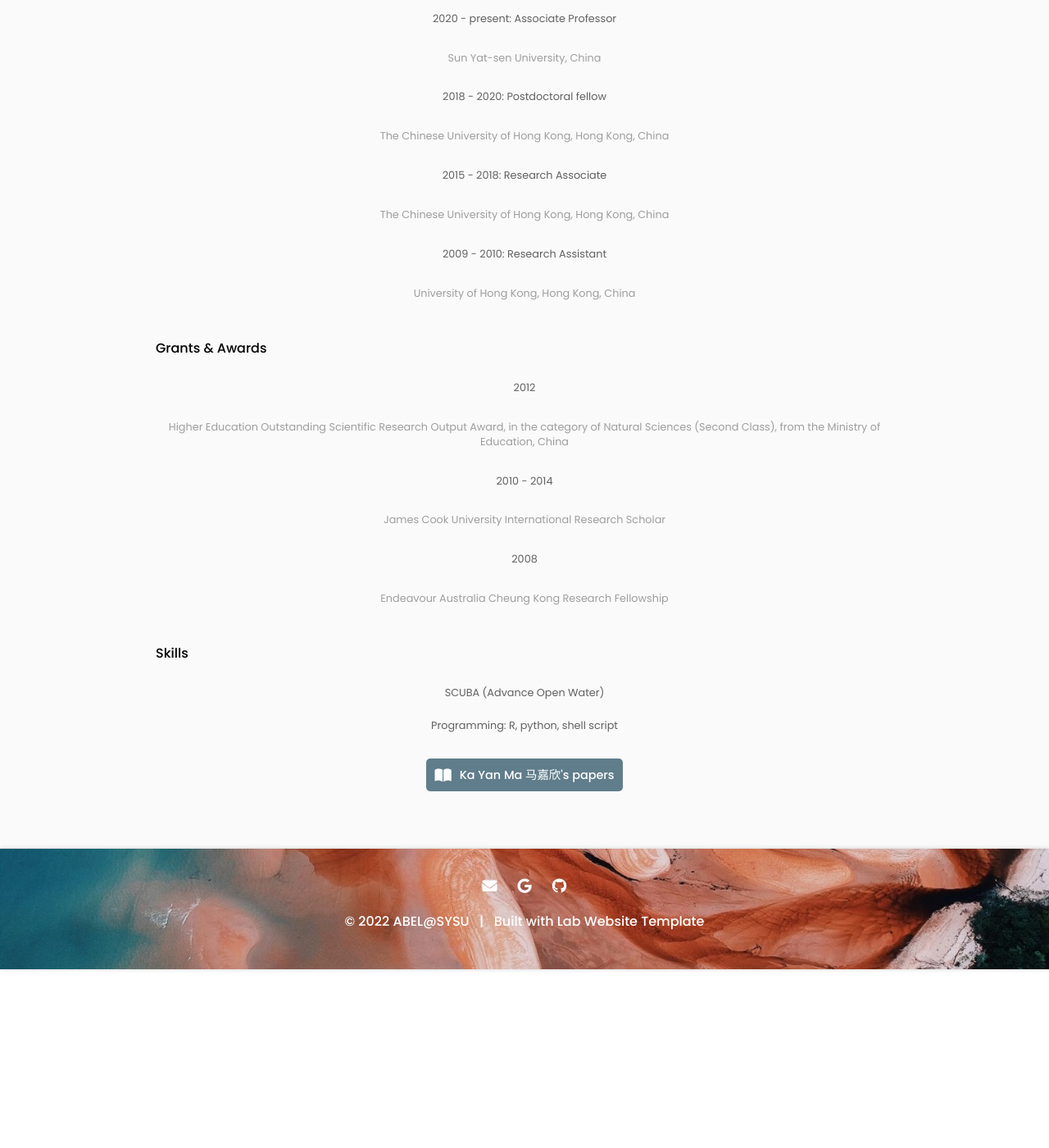
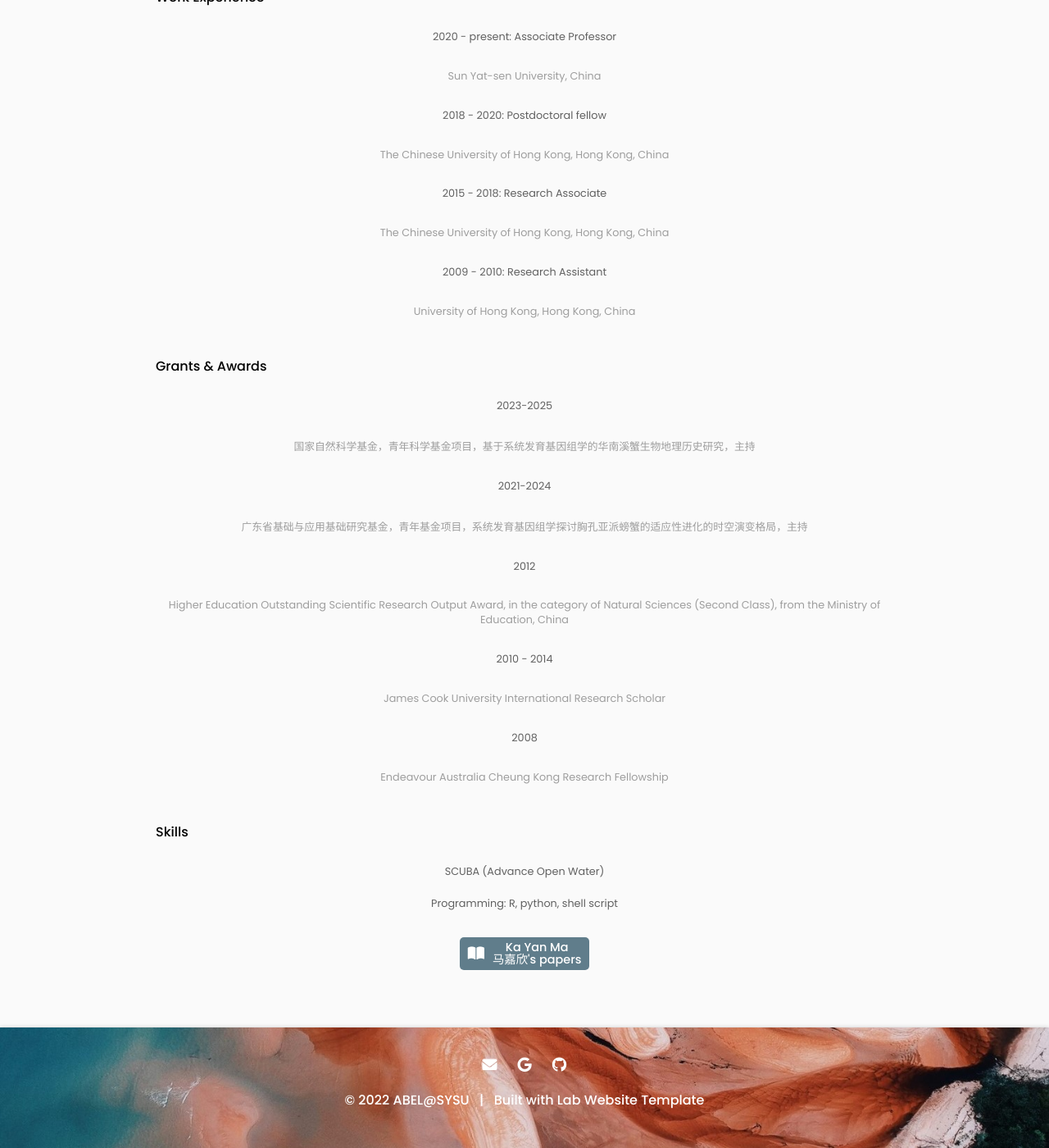
Before and after one commit to abel-sysu/en, a Jekyll site: the page built from _members/kayan-ma.md, in a window 1280 px wide and 1400 px high, scrolled down 1286 px. Shown: the whole window at 82% size. Built offline with Jekyll 4.4.1, drawn with Linux system fonts in a browser that asks for light colours; before the commit the page ends 2468 px from its top, so only the background shows below that; some of the changed text lies outside the part shown.

Commit message:
Update kayan-ma.md

```diff
--- a/_members/kayan-ma.md
+++ b/_members/kayan-ma.md
@@ -1,5 +1,5 @@
 ---
-name: Ka Yan Ma 马嘉欣
+name: Ka Yan Ma<br>马嘉欣
 image: images/member/makayan.jpg
 description: Associate Professor
 role: pi
@@ -47,6 +47,12 @@ and the creatures living in them. <br>
 
 
 <h4>Grants & Awards</h4>
+<h5>2023-2025</h5>
+<h6>国家自然科学基金，青年科学基金项目，基于系统发育基因组学的华南溪蟹生物地理历史研究，主持</h6>
+
+<h5>2021-2024</h5>
+<h6>广东省基础与应用基础研究基金，青年基金项目，系统发育基因组学探讨胸孔亚派螃蟹的适应性进化的时空演变格局，主持</h6>
+
 <h5>2012</h5>
 <h6>Higher Education Outstanding Scientific Research Output Award, in the category of Natural Sciences (Second Class), from the Ministry of Education, China</h6>
 
```
